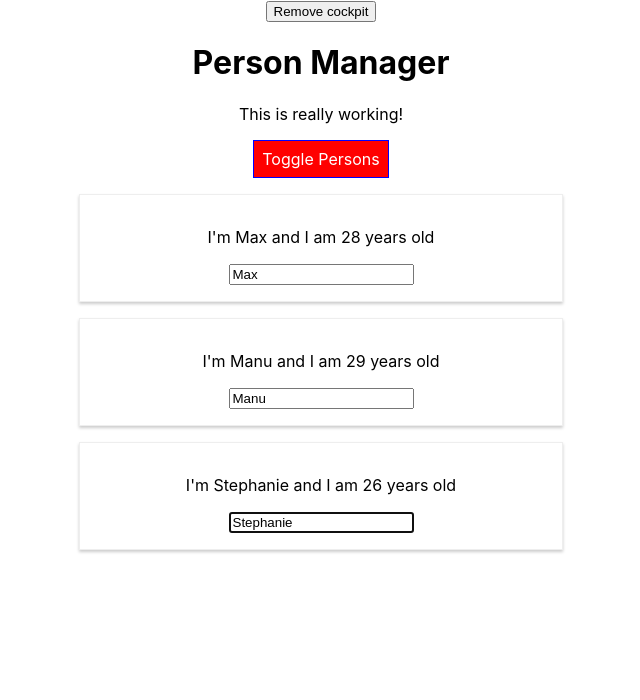
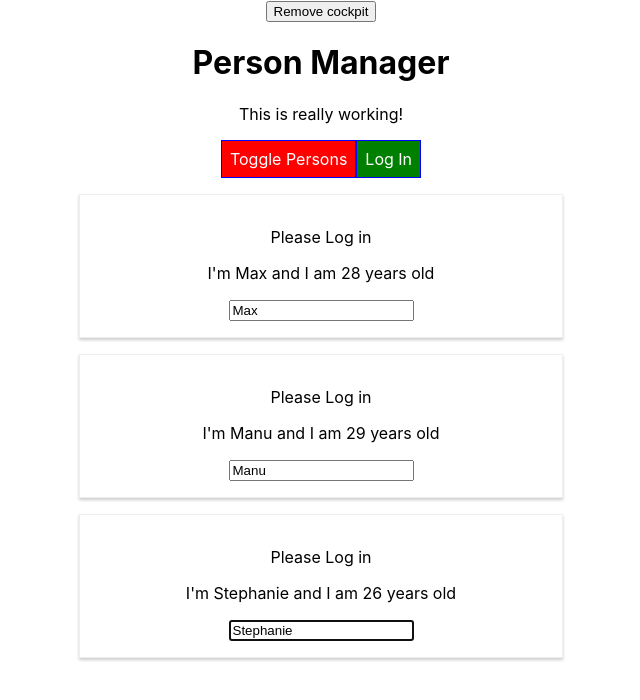
Before and after one commit to godomainz/react-complete-guide, a React (Create React App) app: page / in a window 1280 px wide. Shown: the top 700 px of the page, without its empty margins (319-959 px from the left). Built offline with nearby package versions, Linux system fonts and the light colour scheme.

Commit message:
112 Understanding Prop Chain problems

```diff
--- a/src/components/Cockpit/Cockpit.tsx
+++ b/src/components/Cockpit/Cockpit.tsx
@@ -41,6 +41,7 @@ const Cockpit = (props:any) => {
             <h1>{props.title}</h1>
             <p className={assignedClasses.join(' ')}>This is really working!</p>
             <button ref={toggleBtnRef} className={btnClass} onClick={props.clicked}>Toggle Persons</button>
+            <button onClick={props.login}>Log In</button>
         </div>
 
     );
--- a/src/components/Persons/Person/Person.tsx
+++ b/src/components/Persons/Person/Person.tsx
@@ -8,6 +8,7 @@ interface Props {
     name:string;
     age:number;
     changed:any;
+    isAuth:boolean;
 }
 class Person extends Component<Props>{
     static propTypes = {
@@ -34,6 +35,7 @@ class Person extends Component<Props>{
         console.log('[Person.tsx] rendering .....');
         return(
             <Aux>
+                {this.props.isAuth ? <p>Authenticated</p>:<p>Please Log in</p>}
                 <p onClick={this.props.click}>I'm {this.props.name} and I am {this.props.age} years old</p>
                 <p>{this.props.children}</p>
                 <input type="text"
--- a/src/components/Persons/Persons.tsx
+++ b/src/components/Persons/Persons.tsx
@@ -4,6 +4,7 @@ interface Props {
   persons:any;
   clicked:any;
   changed:any;
+  isAuthenticated:boolean;
 }
 
 class Persons extends PureComponent<Props>{
@@ -62,6 +63,7 @@ class Persons extends PureComponent<Props>{
               age={person.age}
               changed={(event:any)=>this.props.changed(event, person.id)}
               key={person.id}
+              isAuth = { this.props.isAuthenticated  }
             >
           </Person>
       );
--- a/src/containers/App.tsx
+++ b/src/containers/App.tsx
@@ -21,7 +21,8 @@ class App extends Component<Props> {
     otherState:"Some Otherstate",
     showPersons:false,
     showCockpit:true,
-    changeCounter:0
+    changeCounter:0,
+    authenticated:false
   }
 
   static getDerivedStateFromProps(props:any,state:any){
@@ -79,21 +80,40 @@ class App extends Component<Props> {
   componentDidMount() {
     console.log('[App.tsx] componentDidMount');
   }
+
+  loginHandler = ()=>{
+    this.setState({ authenticated:true })
+  }
+
   render() {
     console.log('[App.tsx] render');
     let persons = null;
 
     if(this.state.showPersons){
-      persons = <Persons persons={this.state.persons} clicked={this.deletePersonHandler} changed={this.nameChangedHandler}></Persons> ;
+      persons = (
+        <Persons
+          persons= { this.state.persons }
+          clicked= { this.deletePersonHandler }
+          changed= { this.nameChangedHandler }
+          isAuthenticated = { this.state.authenticated }
+          >
+
+        </Persons>
+      );
     }
-
 
 
     return (
         <Aux>
             <button onClick={()=>{this.setState({ showCockpit:false })}}>Remove cockpit</button>
-            {this.state.showCockpit ? <Cockpit title={this.props.appTitle} showPersons={this.state.showPersons} personsLength={this.state.persons.length} clicked={this.togglePersonHandler}>
-            </Cockpit>:null
+            {this.state.showCockpit ? (
+            <Cockpit
+                title={this.props.appTitle}
+                showPersons={this.state.showPersons}
+                personsLength={this.state.persons.length}
+                login={ this.loginHandler }
+                clicked={this.togglePersonHandler} >
+            </Cockpit>):null
             }
 
             {persons }
```
